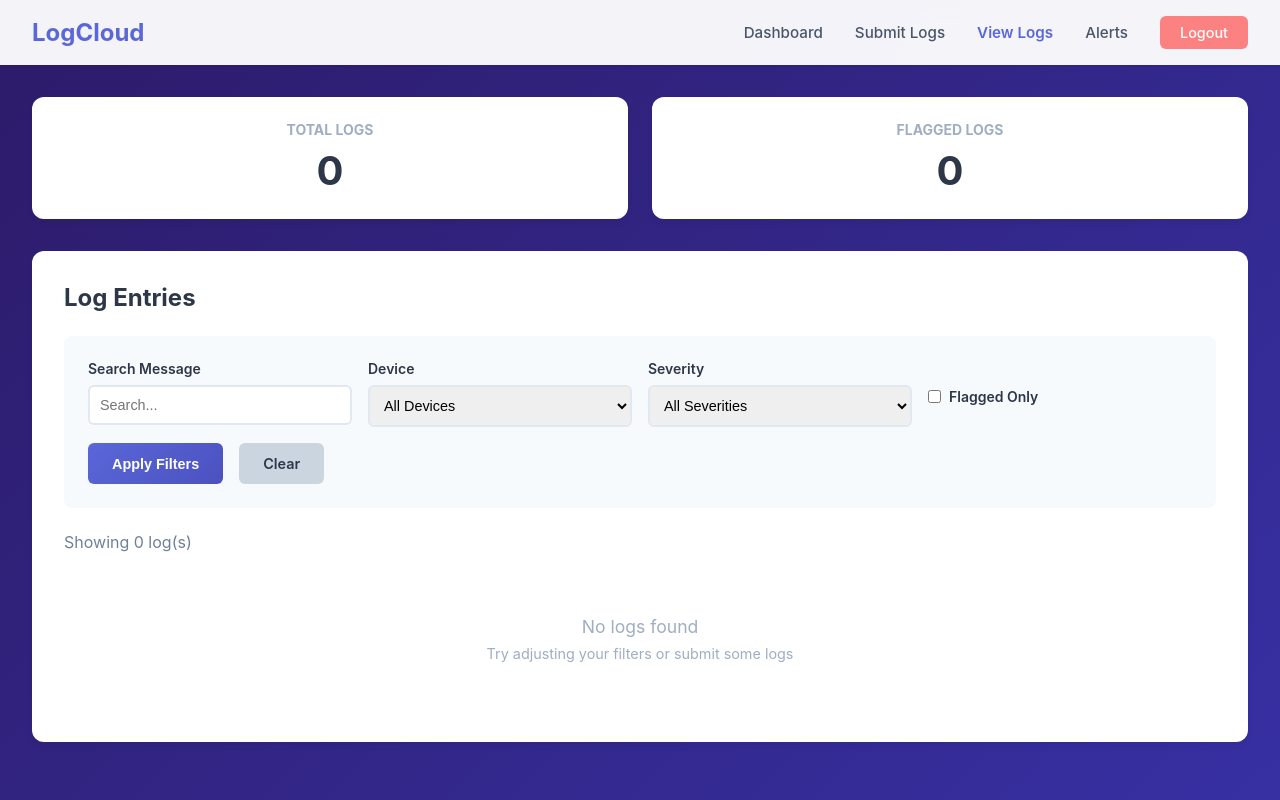
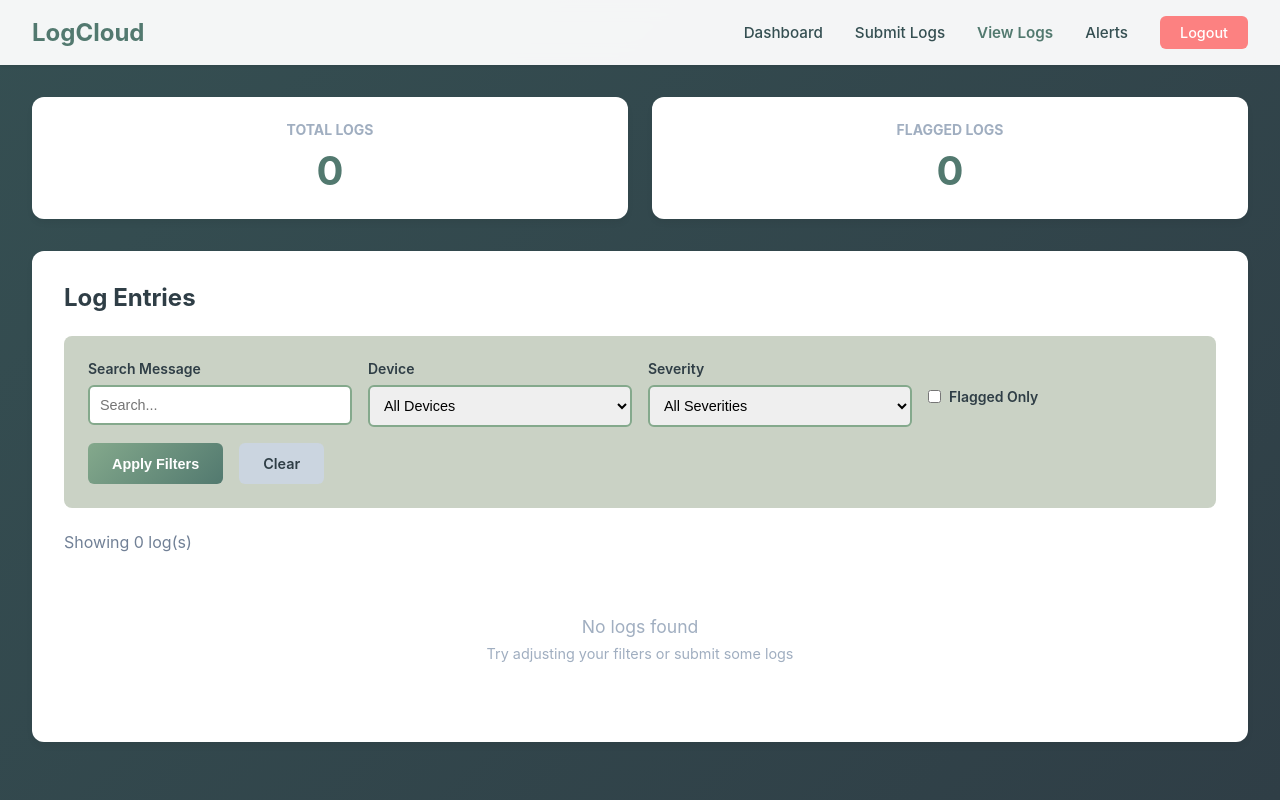
Before and after one commit to PancakeKisuke/LogCLoud, a Flask app: page /view_logs in a window 1280 px wide. Run offline with Flask 3, Linux system fonts and the light colour scheme; the visitor is signed in with stand-in values (Sample User, id 1).

Commit message:
weird one

```diff
--- a/templates/view_logs.html
+++ b/templates/view_logs.html
@@ -9,9 +9,9 @@
 
         body {
             font-family: -apple-system, BlinkMacSystemFont, 'Inter', 'Segoe UI', 'Roboto', sans-serif;
-            background: linear-gradient(135deg, #2d1b69 0%, #3730a3 100%);
+            background: linear-gradient(135deg, #354F52 0%, #2F3E46 100%);
             min-height: 100vh;
-            color: #2d3748;
+            color: #2F3E46;
         }
 
         .navbar {
@@ -24,20 +24,20 @@
             align-items: center;
         }
 
-        .navbar h1 { font-size: 1.5rem; font-weight: 700; color: #5a67d8; }
+        .navbar h1 { font-size: 1.5rem; font-weight: 700; color: #52796F; }
 
         .nav-links { display: flex; gap: 2rem; align-items: center; }
 
         .nav-link {
-            color: #4a5568;
+            color: #354F52;
             text-decoration: none;
             font-weight: 500;
             font-size: 0.95rem;
             transition: color 0.2s;
         }
 
-        .nav-link:hover { color: #5a67d8; }
-        .nav-link.active { color: #5a67d8; font-weight: 600; }
+        .nav-link:hover { color: #52796F; }
+        .nav-link.active { color: #52796F; font-weight: 600; }
 
         .btn-logout {
             background: #fc8181;
@@ -76,7 +76,7 @@
             text-transform: uppercase;
         }
 
-        .stat-box .number { font-size: 2.5rem; font-weight: 700; color: #2d3748; }
+        .stat-box .number { font-size: 2.5rem; font-weight: 700; color: #52796F; }
 
         .card {
             background: white;
@@ -85,10 +85,10 @@
             box-shadow: 0 4px 6px rgba(0,0,0,0.05);
         }
 
-        .card h2 { font-size: 1.5rem; color: #2d3748; margin-bottom: 1.5rem; }
+        .card h2 { font-size: 1.5rem; color: #2F3E46; margin-bottom: 1.5rem; }
 
         .filter-form {
-            background: #f7fafc;
+            background: #CAD2C5;
             padding: 1.5rem;
             border-radius: 8px;
             margin-bottom: 1.5rem;
@@ -106,13 +106,13 @@
             margin-bottom: 0.5rem;
             font-weight: 600;
             font-size: 0.875rem;
-            color: #2d3748;
+            color: #2F3E46;
         }
 
         .filter-group input, .filter-group select {
             width: 100%;
             padding: 0.625rem;
-            border: 2px solid #e2e8f0;
+            border: 2px solid #84A98C;
             border-radius: 6px;
             font-size: 0.9rem;
         }
@@ -132,24 +132,24 @@
         }
 
         .btn-primary {
-            background: linear-gradient(135deg, #5a67d8, #4c51bf);
+            background: linear-gradient(135deg, #84A98C, #52796F);
             color: white;
         }
 
         .btn-primary:hover { transform: translateY(-2px); }
 
-        .btn-secondary { background: #cbd5e0; color: #2d3748; }
+        .btn-secondary { background: #cbd5e0; color: #2F3E46; }
 
         table { width: 100%; border-collapse: collapse; margin-top: 1.5rem; }
 
         th {
-            background: #f7fafc;
+            background: #CAD2C5;
             padding: 1rem;
             text-align: left;
             font-size: 0.875rem;
             font-weight: 600;
-            color: #4a5568;
-            border-bottom: 2px solid #e2e8f0;
+            color: #354F52;
+            border-bottom: 2px solid #84A98C;
         }
 
         td {
```
Also changed, not shown: templates/dashboard.html (+15 -15 lines), templates/login.html (+11 -8 lines), templates/submit_log.html (+22 -22 lines), templates/view_alerts.html (+16 -16 lines).
